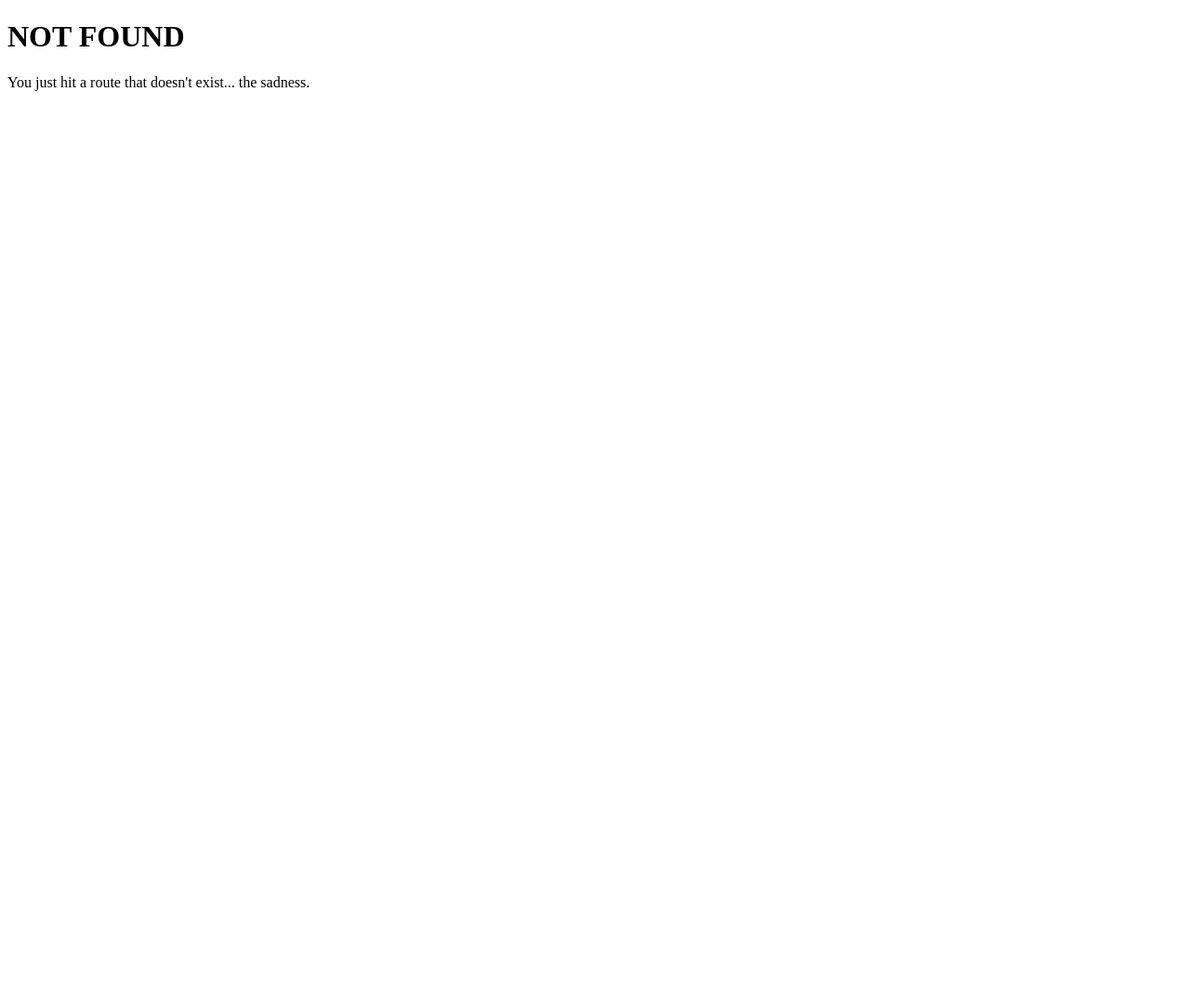
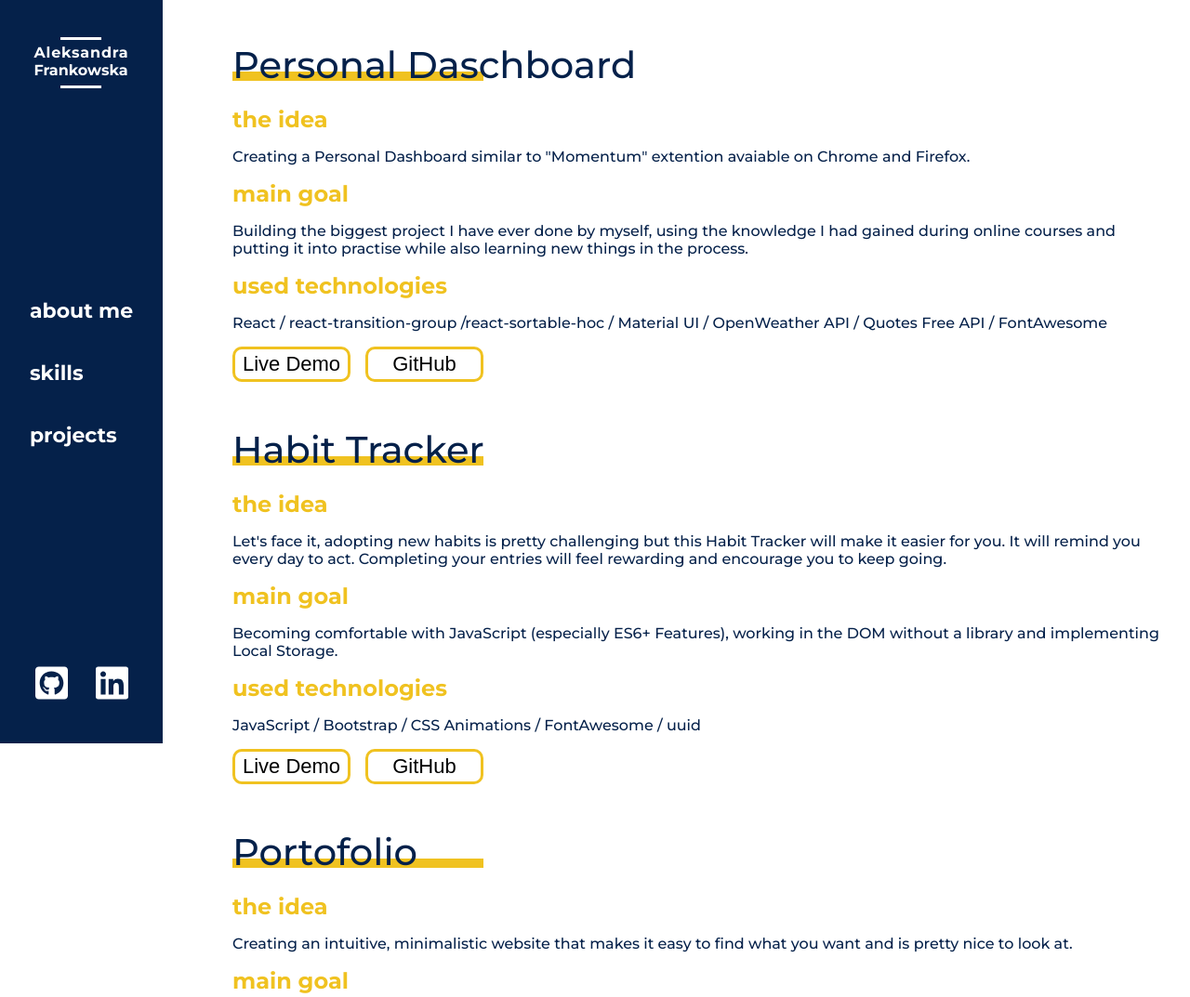
Before and after one commit to ofrankowska/aleksandrafrankowska.pl, a Gatsby site: page /projects in a window 1280 px wide. Before the commit this address had no page. Shown: the top 1073 px of the page at 93% size. Before the commit the page ends 800 px from the top, so only its background shows below. Built offline with nearby package versions, Linux system fonts and the light colour scheme; Gatsby itself is replaced by a stand-in of ours.

Commit message:
added ProjectDescription, SubHeading and missing pages

```diff
--- a/gatsby-config.js
+++ b/gatsby-config.js
@@ -62,5 +62,13 @@ module.exports = {
     // this (optional) plugin enables Progressive Web App + Offline functionality
     // To learn more, visit: https://gatsby.dev/offline
     // `gatsby-plugin-offline`,
+    {
+      resolve: 'gatsby-plugin-svgr-loader',
+      options: {
+        rule: {
+          include: /assets/,
+        },
+      },
+    },
   ],
 };
--- a/package.json
+++ b/package.json
@@ -9,6 +9,8 @@
     "@fortawesome/free-brands-svg-icons": "^5.11.2",
     "@fortawesome/free-solid-svg-icons": "^5.11.2",
     "@fortawesome/react-fontawesome": "^0.1.7",
+    "@svgr/webpack": "^4.3.3",
+    "@types/react": "^16.9.15",
     "babel-plugin-styled-components": "^1.10.6",
     "gatsby": "^2.18.4",
     "gatsby-image": "^2.2.34",
@@ -17,6 +19,8 @@
     "gatsby-plugin-react-helmet": "^3.1.16",
     "gatsby-plugin-sharp": "^2.3.4",
     "gatsby-plugin-styled-components": "^3.1.14",
+    "gatsby-plugin-svgr": "^2.0.2",
+    "gatsby-plugin-svgr-loader": "^0.1.0",
     "gatsby-source-filesystem": "^2.1.39",
     "gatsby-transformer-sharp": "^2.3.6",
     "prop-types": "^15.7.2",
--- a/src/assets/styles/theme.js
+++ b/src/assets/styles/theme.js
@@ -12,5 +12,6 @@ export const theme = {
     m: '2.2rem',
     l: '2.8rem',
     xl: '4rem',
+    xxl: '6rem',
   },
 };
--- a/src/components/Button/Button.js
+++ b/src/components/Button/Button.js
@@ -6,19 +6,18 @@ const Button = styled.button`
   font-size: ${({ theme }) => theme.fontSize.m};
   font-weight: ${({ theme }) => theme.medium};
   border-radius: 10px;
-  width: 117px;
+  width: 127px;
   height: 38px;
   position: relative;
   overflow: hidden;
   cursor: pointer;
   transition: color 0.3s ease-out;
-
   ::after {
     position: absolute;
     display: inline-block;
     content: '';
     width: 100%;
-    height: 100%;
+    height: 110%;
     top: 0;
     right: 0;
     background-color: ${({ theme }) => theme.yellow};
@@ -30,7 +29,7 @@ const Button = styled.button`
   :hover {
     color: white;
     ::after {
-      transform: translateY(0);
+      transform: translateY(-5%);
     }
   }
 `;
--- a/src/components/Heading/Heading.js
+++ b/src/components/Heading/Heading.js
@@ -3,6 +3,7 @@ import styled from 'styled-components';
 const Heading = styled.h1`
   font-weight: ${({ theme, bold }) => (bold ? theme.semiBold : theme.medium)};
   font-size: ${({ theme }) => theme.fontSize.xl};
+  margin: 0.5em 0;
   position: relative;
   ::after {
     opacity: ${({ withUnderline }) => (withUnderline ? 1 : 0)};
@@ -10,7 +11,7 @@ const Heading = styled.h1`
     display: block;
     position: absolute;
     bottom: 7px;
-    width: 100%;
+    width: ${({ width }) => width};
     height: 10px;
     background-color: ${({ theme }) => theme.yellow};
     z-index: -1;
--- /dev/null
+++ b/src/components/ProjectDescription/ProjectDescription.js
@@ -0,0 +1,57 @@
+import React from 'react';
+import PropTypes from 'prop-types';
+import Heading from 'components/Heading/Heading';
+import Subheading from 'components/Subheading/Subheading';
+import Paragraph from 'components/Paragraph/Paragraph';
+import Button from 'components/Button/Button';
+import styled from 'styled-components';
+
+const StyledWrapper = styled.div`
+  margin-bottom: 48px;
+`;
+const ProjectDescription = ({
+  title,
+  idea,
+  goal,
+  technologies,
+  demoURL,
+  repositoryURL,
+}) => {
+  return (
+    <StyledWrapper>
+      <Heading withUnderline width="270px">
+        {title}
+      </Heading>
+      <Subheading>the idea</Subheading>
+      <Paragraph>{idea}</Paragraph>
+      <Subheading>main goal</Subheading>
+      <Paragraph>{goal}</Paragraph>
+      <Subheading>used technologies</Subheading>
+      <Paragraph>{technologies}</Paragraph>
+      {title !== 'Portofolio' && (
+        <a href={demoURL} target="_blank" rel="noopener noreferrer">
+          <Button type="button" style={{ marginRight: '16px' }}>
+            Live Demo
+          </Button>
+        </a>
+      )}
+      <a href={repositoryURL} target="_blank" rel="noopener noreferrer">
+        <Button type="button">GitHub</Button>
+      </a>
+    </StyledWrapper>
+  );
+};
+
+ProjectDescription.propTypes = {
+  title: PropTypes.string.isRequired,
+  idea: PropTypes.string.isRequired,
+  goal: PropTypes.string.isRequired,
+  technologies: PropTypes.string.isRequired,
+  demoURL: PropTypes.string,
+  repositoryURL: PropTypes.string.isRequired,
+};
+
+ProjectDescription.defaultProps = {
+  demoURL: '',
+};
+export default ProjectDescription;
--- a/src/components/Sidebar/Sidebar.js
+++ b/src/components/Sidebar/Sidebar.js
@@ -2,7 +2,7 @@ import React from 'react';
 import styled from 'styled-components';
 import { FontAwesomeIcon } from '@fortawesome/react-fontawesome';
 import { faGithubSquare, faLinkedin } from '@fortawesome/free-brands-svg-icons';
-import { Link, NavLink } from 'gatsby';
+import { Link } from 'gatsby';
 
 const onHover = ({ theme }) => `
     :hover {
@@ -57,8 +57,9 @@ const StyledLinkList = styled.ul`
   padding: 0;
   margin: 0;
   font-size: ${({ theme }) => theme.fontSize.m};
+`;
 
-  li {
+const NavigationItem = styled.li`
   margin: 40px 0;
   ${onHover}
   position: relative;
@@ -81,8 +82,13 @@ const StyledLinkList = styled.ul`
       transform: scale(1);
     }
   }
-  }
 `;
+
+const StyledLink = styled(Link)`
+  color: white;
+  text-decoration: none;
+`;
+
 const IconWrapper = styled.div`
   display: grid;
   grid-template-columns: 1fr 1fr;
@@ -96,26 +102,36 @@ const StyledIcon = styled(FontAwesomeIcon)`
 `;
 const Sidebar = () => (
   <StyledWrapper>
-    <LogoWrapper as={Link} to="/">
+    <LogoWrapper>
+      <StyledLink to="/">
         <p>Aleksandra</p>
         <p>Frankowska</p>
+      </StyledLink>
     </LogoWrapper>
     <StyledLinkList>
-      <li as={NavLink} to="/about-me">
-        about me
-      </li>
-      <li as={NavLink} to="/skills">
-        skills
-      </li>
-      <li as={NavLink} to="/projects">
-        projects
-      </li>
+      <NavigationItem>
+        <StyledLink to="/about-me">about me</StyledLink>
+      </NavigationItem>
+      <NavigationItem>
+        <StyledLink to="/skills">skills</StyledLink>
+      </NavigationItem>
+      <NavigationItem>
+        <StyledLink to="/projects">projects</StyledLink>
+      </NavigationItem>
     </StyledLinkList>
     <IconWrapper>
-      <a href="https://linkedin.com">
+      <a
+        href="https://github.com/ofrankowska/"
+        target="_blank"
+        rel="noopener noreferrer"
+      >
         <StyledIcon icon={faGithubSquare} />
       </a>
-      <a href="https://github.io/ofrankowska">
+      <a
+        href="https://www.linkedin.com/in/aleksandra-frankowska-52603518a/"
+        target="_blank"
+        rel="noopener noreferrer"
+      >
         <StyledIcon icon={faLinkedin} />
       </a>
     </IconWrapper>
--- /dev/null
+++ b/src/components/Subheading/Subheading.js
@@ -0,0 +1,9 @@
+import styled from 'styled-components';
+
+const Subheading = styled.h2`
+  color: ${({ theme }) => theme.yellow};
+  font-weight: ${({ theme }) => theme.semiBold};
+  margin: 0.2em 0;
+`;
+
+export default Subheading;
--- /dev/null
+++ b/src/pages/projects.js
@@ -0,0 +1,59 @@
+import React from 'react';
+import ContentTemplate from 'templates/ContentTemplate';
+import ProjectDescription from 'components/ProjectDescription/ProjectDescription';
+
+const projects = [
+  {
+    title: 'Personal Daschboard',
+    idea:
+      'Creating a Personal Dashboard similar to "Momentum" extention avaiable on Chrome and Firefox.',
+    goal:
+      'Building the biggest project I have ever done by myself, using the knowledge I had gained during online courses and putting it into practise while also learning new things in the process.',
+    technologies:
+      'React / react-transition-group /react-sortable-hoc / Material UI / OpenWeather API / Quotes Free API / FontAwesome',
+    demoURL: '',
+    repositoryURL: 'https://github.com/ofrankowska/react-dashboardr',
+  },
+  {
+    title: 'Habit Tracker',
+    idea:
+      "Let's face it, adopting new habits is pretty challenging but this Habit Tracker will make it easier for you. It will remind you every day to act. Completing your entries will feel rewarding and encourage you to keep going.",
+    goal:
+      'Becoming comfortable with JavaScript (especially ES6+ Features), working in the DOM without a library and implementing Local Storage.',
+    technologies:
+      'JavaScript / Bootstrap / CSS Animations / FontAwesome / uuid',
+    demoURL: 'https://ofrankowska.github.io/habit-tracke',
+    repositoryURL: 'https://github.com/ofrankowska/habit-tracker',
+  },
+  {
+    title: 'Portofolio',
+    idea:
+      'Creating an intuitive, minimalistic website that makes it easy to find what you want and is pretty nice to look at.',
+    goal:
+      'Creating a website from scratch - staring with the design in Figma, development in Gatsby and deployment with Netlify.',
+    technologies: 'Gatsby / React / Figma',
+    repositoryURL: 'https://github.com/ofrankowska/aleksandrafrankowska.pl',
+  },
+];
+
+const ProjectsPage = () => (
+  <ContentTemplate>
+    <div>
+      {projects.map(
+        ({ title, idea, goal, technologies, demoURL, repositoryURL }) => (
+          <ProjectDescription
+            key={title}
+            title={title}
+            idea={idea}
+            goal={goal}
+            technologies={technologies}
+            repositoryURL={repositoryURL}
+            demoURL={demoURL}
+          />
+        )
+      )}
+    </div>
+  </ContentTemplate>
+);
+
+export default ProjectsPage;
```
Also changed, not shown: src/pages/about-me.js (added, +13 -0 lines), src/pages/index.js (+17 -17 lines), src/pages/skills.js (added, +13 -0 lines), 1 other file. Lines whose indentation alone changed are shown as unchanged.
